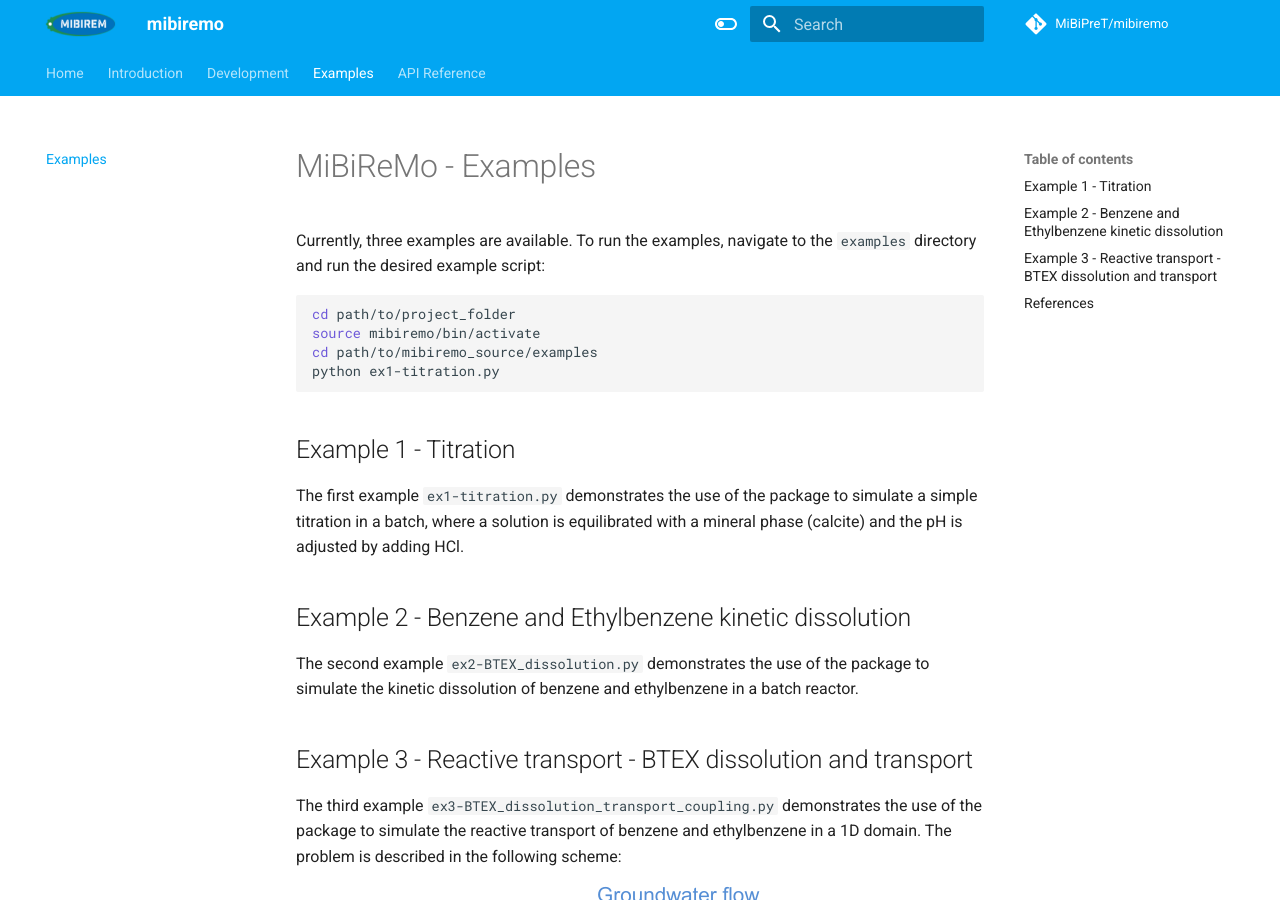
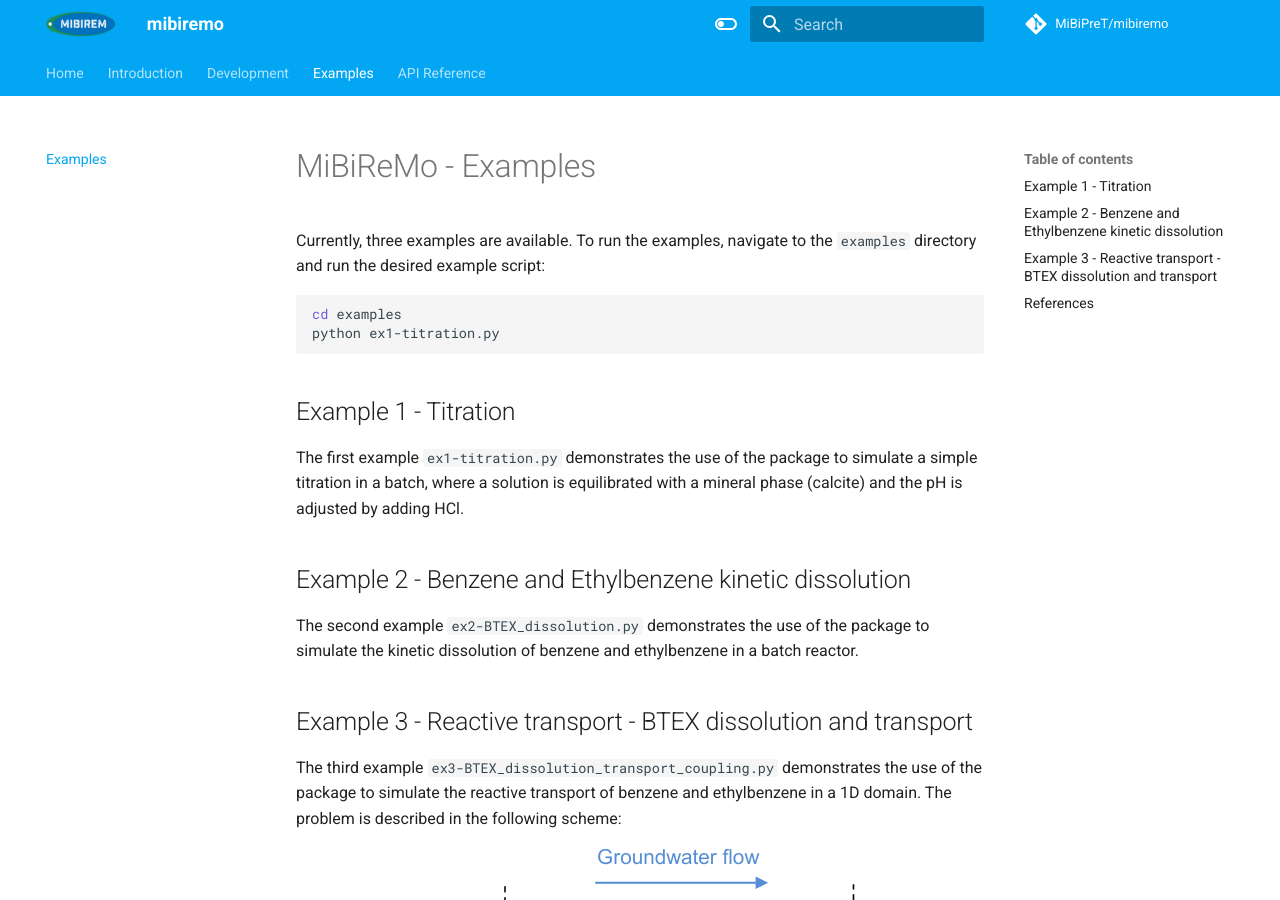
Before and after one commit to MiBiPreT/mibiremo, an MkDocs documentation site: the page built from docs/examples.md, in a window 1280 px wide and 900 px high. Built offline with MkDocs 1.6.1 and Material for MkDocs 9.7.7, drawn with Linux system fonts in a browser that asks for light colours; a script that is not in the unit is left out; comment, search, counter and statistics services are not loaded; the version menu is left out.

Commit message:
Improved example instructions

````diff
--- a/docs/examples.md
+++ b/docs/examples.md
@@ -3,9 +3,7 @@
 Currently, three examples are available.
 To run the examples, navigate to the `examples` directory and run the desired example script:
 ```sh
-cd path/to/project_folder
-source mibiremo/bin/activate
-cd path/to/mibiremo_source/examples
+cd examples
 python ex1-titration.py
 ```
 
````
